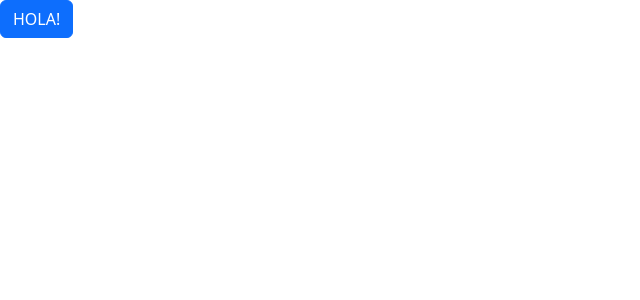
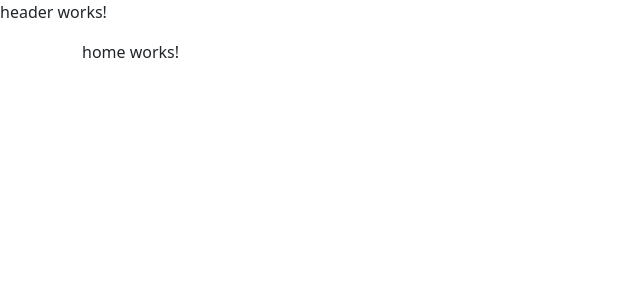
Before and after one commit to SandraDeTena/RickyAndMorty-ApiRest, an Angular app: page /home in a window 1280 px wide. Shown: the top 300 px of the page, without its empty margins (0-640 px from the left). Built offline with nearby package versions, Linux system fonts and the light colour scheme.

Commit message:
Crear el HTML del app.component.html

```diff
--- a/src/app/app.component.html
+++ b/src/app/app.component.html
@@ -1 +1,4 @@
-<button class="btn btn-primary">HOLA!</button>
+<app-header></app-header>
+<div class="container">
+    <router-outlet></router-outlet>
+</div>
```
